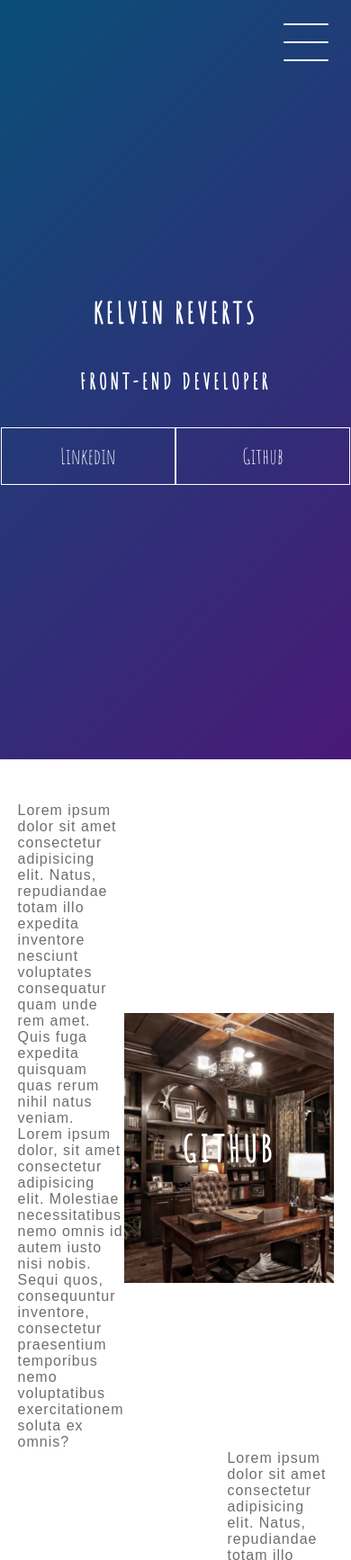
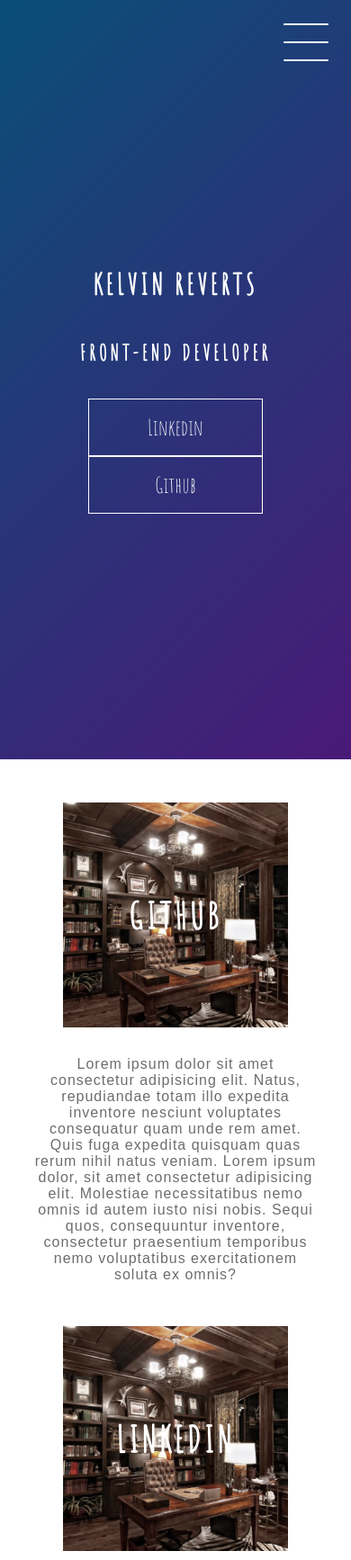
Before and after one commit to kelvinrevertis/portfoliostyle, a plain HTML site: page index.html in a window 390 px wide. Shown: the top 1734 px of the page at 90% size. Drawn offline with Linux system fonts and the light colour scheme.

Commit message:
second commit

```diff
--- a/index.html
+++ b/index.html
@@ -79,5 +79,8 @@
             </div>
         </div>
     </main>
+    <footer class="footer">
+        Feito por Kelvin Reverts
+    </footer>
 </body>
 </html>
--- a/style.css
+++ b/style.css
@@ -65,9 +65,9 @@ a:hover{
     100%{
         background-position: 0% 90%;
     }
+}
 
-}
- /*Fim keyframe*/
+/*Fim keyframe*/
 
 .checkbox-container{
     display: flex;
@@ -85,7 +85,7 @@ a:hover{
     justify-content: center;
     cursor: pointer;
     z-index: 9999;
-    transition: 400ms ease-in-out;
+    transition: 400ms ease-in-out 0;
 }
 
 .checkbox .trace{
@@ -116,6 +116,8 @@ a:hover{
     display: none;
 }
 
+
+
 .menu{
     position: absolute;
     top: 28px;
@@ -126,7 +128,7 @@ a:hover{
     border-radius: 50%;
     box-shadow: 0px 0px 0px 0px white;
     z-index: -1;
-    transition: 400ms ease-in-out 0;
+    transition: 400ms ease-in-out 0s;
 }
 
 .menu-items{
@@ -144,6 +146,10 @@ a:hover{
     transition: 400ms ease-in-out;
 }
 
+.menu-items ul{
+    list-style-type: none;
+}
+
 .menu-items ul li a{
     margin: 10px 0;
     color: #2e1c2e;
@@ -152,6 +158,8 @@ a:hover{
     letter-spacing: 4px;
     font-size: 40px;
 }
+
+
 
 #toggle:checked +.checkbox .trace:nth-child(1){
     transform: rotate(45deg);
@@ -176,12 +184,12 @@ a:hover{
     background-color: white;
 }
 
-#toggle:checked ~.menu{
+#toggle:checked ~ .menu{
     box-shadow: 0px 0px 0px 100vmax white;
     z-index: 1;
 }
 
-#toggle:checked ~.menu-items{
+#toggle:checked ~ .menu-items{
     visibility: visible;
     opacity: 1;
 }
@@ -219,7 +227,7 @@ a:hover{
     filter: grayscale(0.5);
     color: white;
     cursor: pointer;
-    transition: 0.3s;
+    transition: 0.5s;
 }
 
 .card-text{
@@ -227,6 +235,15 @@ a:hover{
     font-family: sans-serif;
     letter-spacing: 1px;
     color: rgb(109, 109, 109)
+}
+
+.card-wrapper{
+    text-align: center;
+    display: flex;
+    flex-direction: column;
+    justify-content: center;
+    align-items: center;
+    position: relative;
 }
 
 .card-wrapper::before{
@@ -254,16 +271,61 @@ a:hover{
     opacity: 0;
     font-weight: bold;
     text-transform: uppercase;
-    transition: 0.3s;
+    transition: 0.5s;
+}
+
+.card:hover > .card-wrapper::before{
+    width: 350px;
+    height: 250px;
+    opacity: 1;
+
 }
 
 .card:hover{
     filter: unset;
 }
 
-.card:hover> .card-wrapper::before{
-    opacity: 1;
-    width: 350px;
-    height: 250px;
+.footer{
+    height: 100px;
+    width: 100%;
+    display: flex;
+    justify-content: center;
+    align-items: center;
+    background-color: #2e1c28;
+}
 
+@media (max-width: 800px){
+    .social-media{
+        display:flex;
+        flex-direction: column;
+    }
+
+    .container{
+        margin-top: 0;
+    }
+
+    .card-container{
+        flex-direction: column;
+    }
+
+    .container .card-container:nth-child(1),
+    .container .card-container:nth-child(3){
+        flex-direction: column-reverse;
+    }
+
+    .card{
+        height: 250px;
+        width: 250px;
+    }
+
+    .card-text{
+        width: 90%;
+        margin-top: 2rem;
+        text-align: center;
+    }
+
+    .card:hover >.card-wrapper::before{
+        height: 190px; ;
+        width: 190px;
+    }
 }
```
